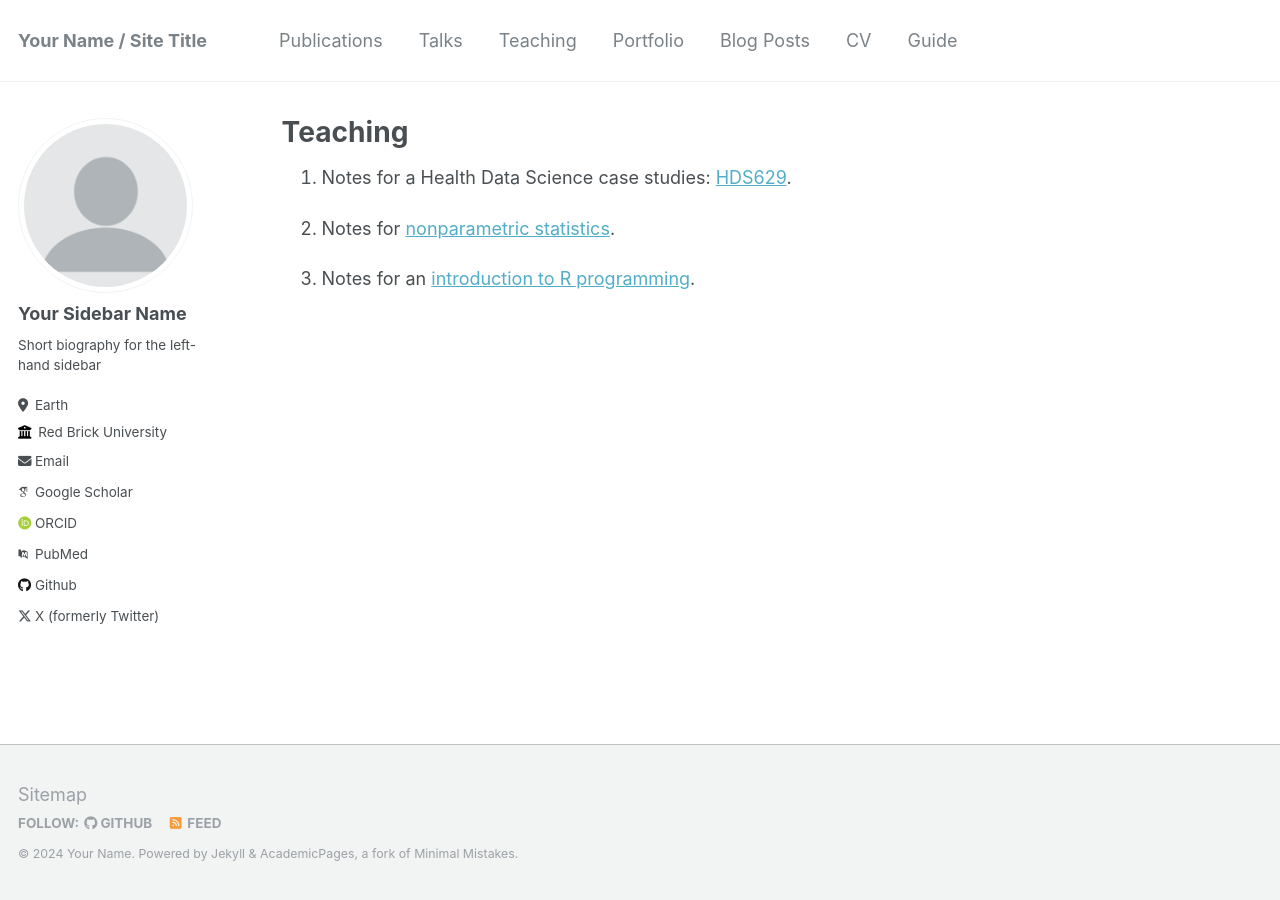
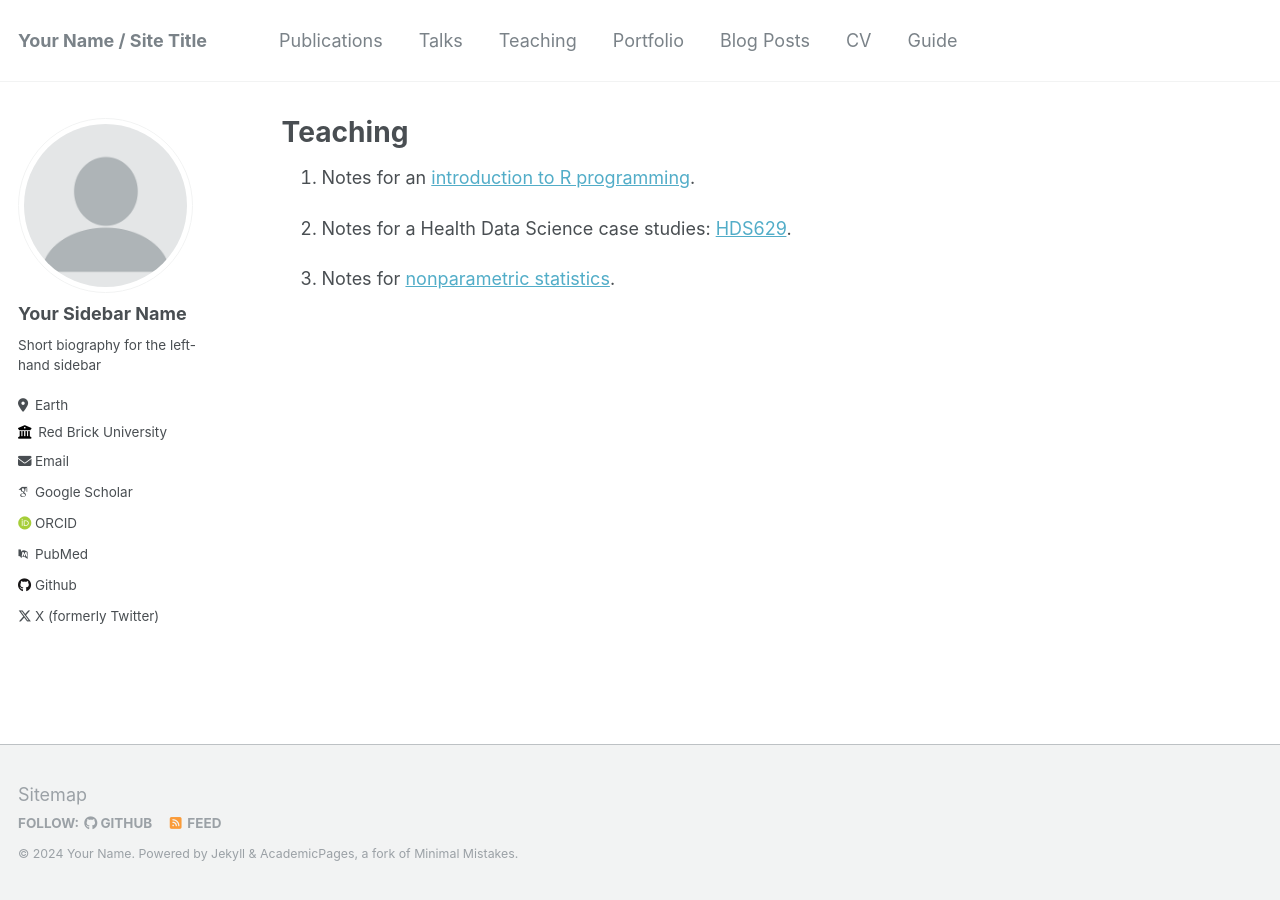
Before and after one commit to nchenderson/nchenderson.github.io, a Jekyll site: the page built from _pages/teaching.md, in a window 1280 px wide. Built offline with Jekyll 4.4.1, drawn with Linux system fonts in a browser that asks for light colours; some web fonts are replaced.

Commit message:
fixed order

```diff
--- a/_pages/teaching.md
+++ b/_pages/teaching.md
@@ -5,9 +5,8 @@ permalink: /teaching/
 author_profile: true
 ---
 
+1. Notes for an [introduction to R programming](https://nchenderson.github.io/IntroductiontoR/).
 
-1. Notes for a Health Data Science case studies: [HDS629](https://nchenderson.github.io/HDS629notes/).
+2. Notes for a Health Data Science case studies: [HDS629](https://nchenderson.github.io/HDS629notes/).
 
-2. Notes for [nonparametric statistics](https://nchenderson.github.io/elements-nonpar-stat/).
-
-3. Notes for an [introduction to R programming](https://nchenderson.github.io/IntroductiontoR/).
+3. Notes for [nonparametric statistics](https://nchenderson.github.io/elements-nonpar-stat/).
```
Also changed, not shown: _pages/publications.md (+2 -0 lines).
